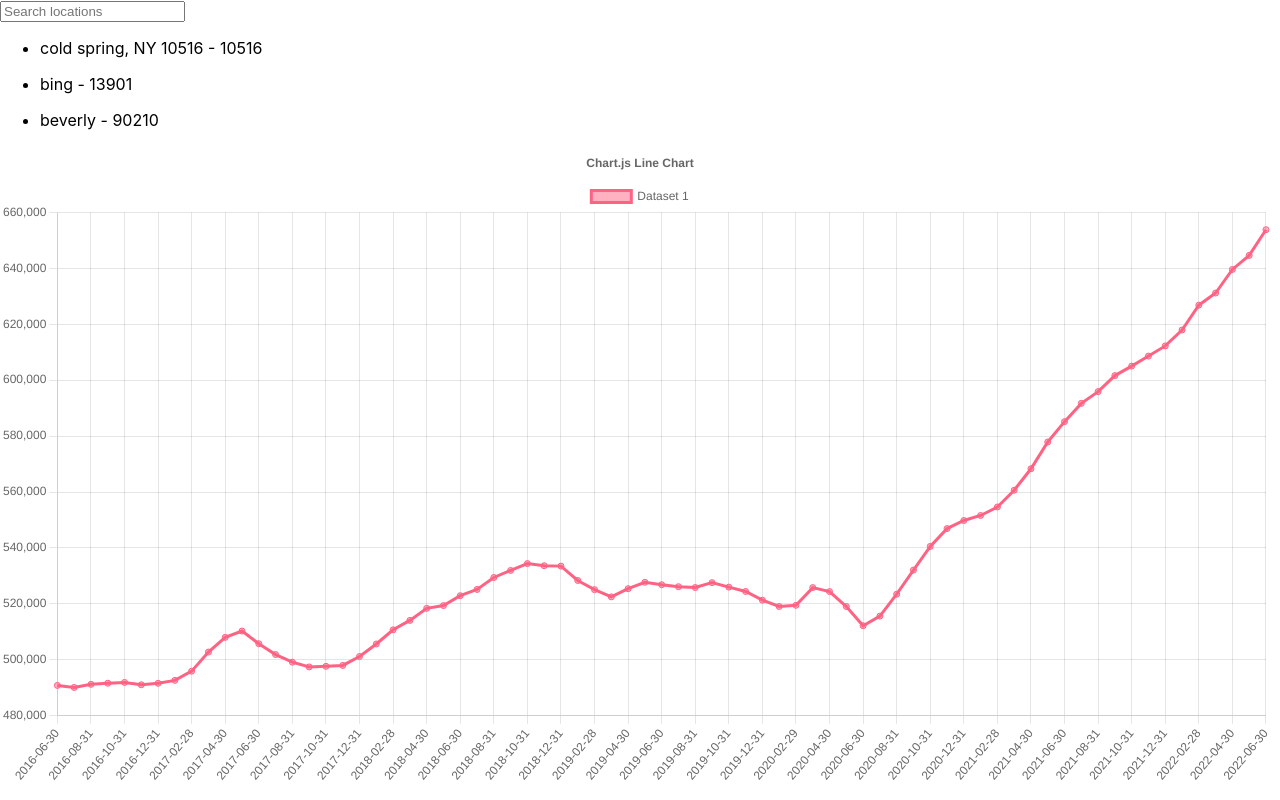
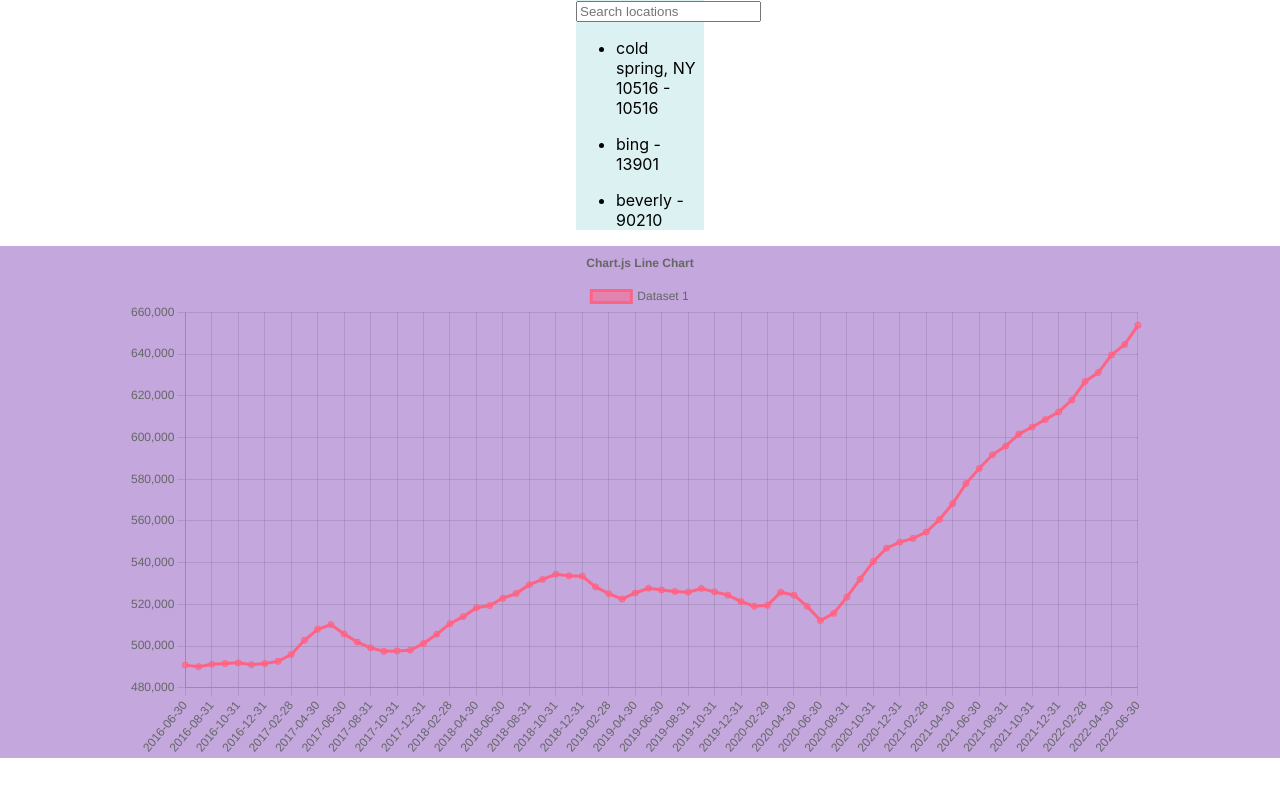
Before and after one commit to colesussmeier/rets, a React (Create React App) app: page / in a window 1280 px wide. Built offline with nearby package versions, Linux system fonts and the light colour scheme.

Commit message:
center divs and add background color

```diff
--- a/src/index.css
+++ b/src/index.css
@@ -11,3 +11,18 @@ code {
   font-family: source-code-pro, Menlo, Monaco, Consolas, 'Courier New',
     monospace;
 }
+
+#search {
+  background-color: rgb(220, 241, 241);
+  width: 10%;
+  height: 20%;
+  margin: 0 auto;
+}
+
+#chart {
+  background-color: rgb(195, 167, 221);
+  width: 80%;
+  height: 40%;
+  padding: 0% 10% 0% 10%;
+
+}
```
